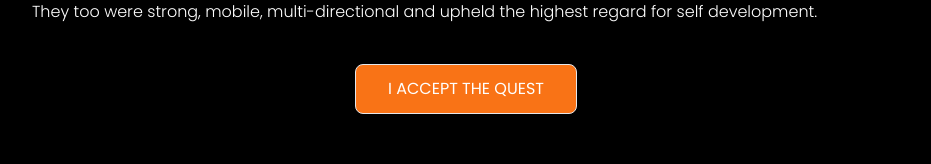
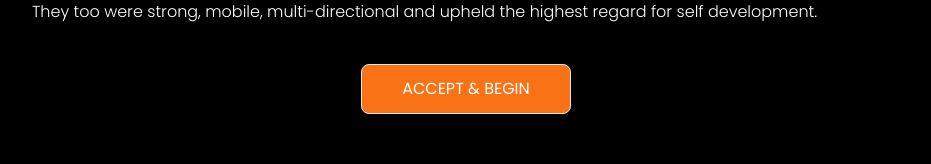
Before and after one commit to paulalextech/1896-lifts, a React (Vite) app: page / in a window 1280 px wide. Shown: the part 467-631 px from the top of the page, without its empty margins (174-1105 px from the left). Built offline with nearby package versions, Linux system fonts and the light colour scheme.

Commit message:
created button component added to generator & hero

```diff
--- a/src/components/Button.jsx
+++ b/src/components/Button.jsx
@@ -1,9 +1,10 @@
 import React from 'react';
 
-export default function Button() {
+export default function Button(props) {
+	const { text } = props;
 	return (
-		<button className="px-8 py-3 rounded-lg bg-orange-500 uppercase border-solid border hover:border-blue-600 hover:bg-purple-600">
-			<p>I accept the quest</p>
+		<button className="px-10 mx-auto py-3 rounded-lg bg-orange-500 uppercase border-solid border hover:border-blue-600 hover:bg-purple-600">
+			<p>{text}</p>
 		</button>
 	);
 }
--- a/src/components/Generator.jsx
+++ b/src/components/Generator.jsx
@@ -1,7 +1,7 @@
 import React, { useState } from 'react';
 import SectionWrapper from './SectionWrapper';
 import { SCHEMES, WORKOUTS } from '../utils/exerciseList';
-// import Button from './Button';
+import Button from './Button';
 
 function Header(props) {
 	const { index, title, description } = props;
@@ -147,6 +147,7 @@ export default function Generator() {
 					);
 				})}
 			</div>
+			<Button text={'Formulate'}></Button>
 		</SectionWrapper>
 	);
 }
--- a/src/components/Hero.jsx
+++ b/src/components/Hero.jsx
@@ -1,4 +1,5 @@
 import React from 'react';
+import Button from './Button';
 
 export default function Hero() {
 	return (
@@ -23,9 +24,7 @@ export default function Hero() {
 				strong, mobile, multi-directional and upheld the highest regard for self
 				development.
 			</p>
-			<button className="px-8 py-3 rounded-lg bg-orange-500 uppercase border-solid border hover:border-blue-600 hover:bg-purple-600">
-				<p>I accept the quest</p>
-			</button>
+			<Button text={'Accept & Begin'}></Button>
 		</div>
 	);
 }
```
